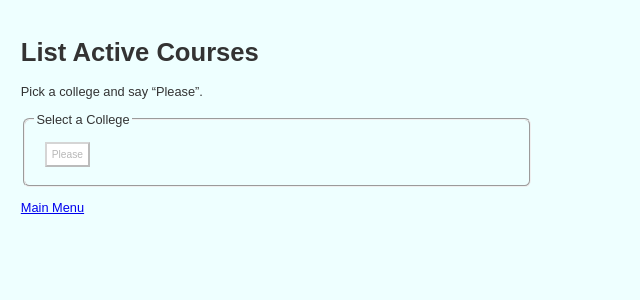
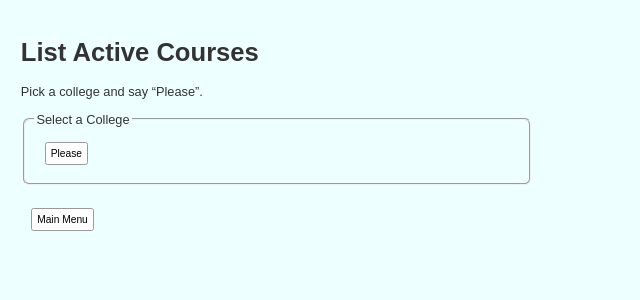
Before and after one commit to cvickery/transfer_app, a Flask app: page /courses/ in a window 1280 px wide. Shown: the top 300 px of the page, without its empty margins (0-640 px from the left). Run offline with Flask 2, Linux system fonts and the light colour scheme; data that the repository does not hold is empty; some libraries are stand-ins or nearby versions.

Commit message:
Update main and courses.css
More validation cleanup!

```diff
--- a/main.py
+++ b/main.py
@@ -1648,31 +1648,32 @@ def courses():
 
   if num_active_courses == 0:
     # No courses yet (bogus or missing institution): prompt user to select an institution
-    prompt = """
-    <h1>List Active Courses</h1><p>Pick a college and say “Please”.</p>
+    result = """
+    <h1>List Active Courses</h1>
+    <p id="need-js" class="error">This app requires JavaScript.</p>
+    <p>Pick a college and say “Please”.</p>
+    <form method="post" action="#">
     <fieldset><legend>Select a College</legend>"""
     cursor.execute("select * from institutions order by code")
     n = 0
+    college_list = ''
     for row in cursor:
       n += 1
-      prompt = prompt + """
+      college_list += """
       <div class='institution-select'>
-        <input type="radio" name="inst" id="inst-{}" value="{}">
+        <input type="radio" name="inst" id="inst-{}" value="{}"/>
         <label for="inst-{}">{}</label>
       </div>
       """.format(n, row.code, n, row.name)
-    result = """
-    <p id="need-js" class="error">This app requires JavaScript.</p>
-    <form method="post" action="#">
-      {}
+    cursor.close()
+    conn.close()
+    result += f"""
+      {college_list}
       <div>
-        <button type="submit">Please
-        </button>
+        <button type="submit">Please</button>
       </div>
-    </form></fieldset>
-    """.format(prompt)
-  cursor.close()
-  conn.close()
+    </fieldset></form>
+    """
   return render_template('courses.html', result=Markup(result))
 
 
--- a/static/css/courses.css
+++ b/static/css/courses.css
@@ -19,15 +19,16 @@ p+ul {
   font-variant: small-caps;
 }
 
-button {
+button, a.button {
+    border: 1px solid #999;
+    border-radius: 0.25em;
+    text-decoration: none;
     background-color: white;
+    color: black;
     font-size: 0.8em;
     padding: 0.5em;
     margin: 1em;
-}
-
-a.button {
-  appearance: button;
+    appearance: button;
 }
 
 fieldset {
```
